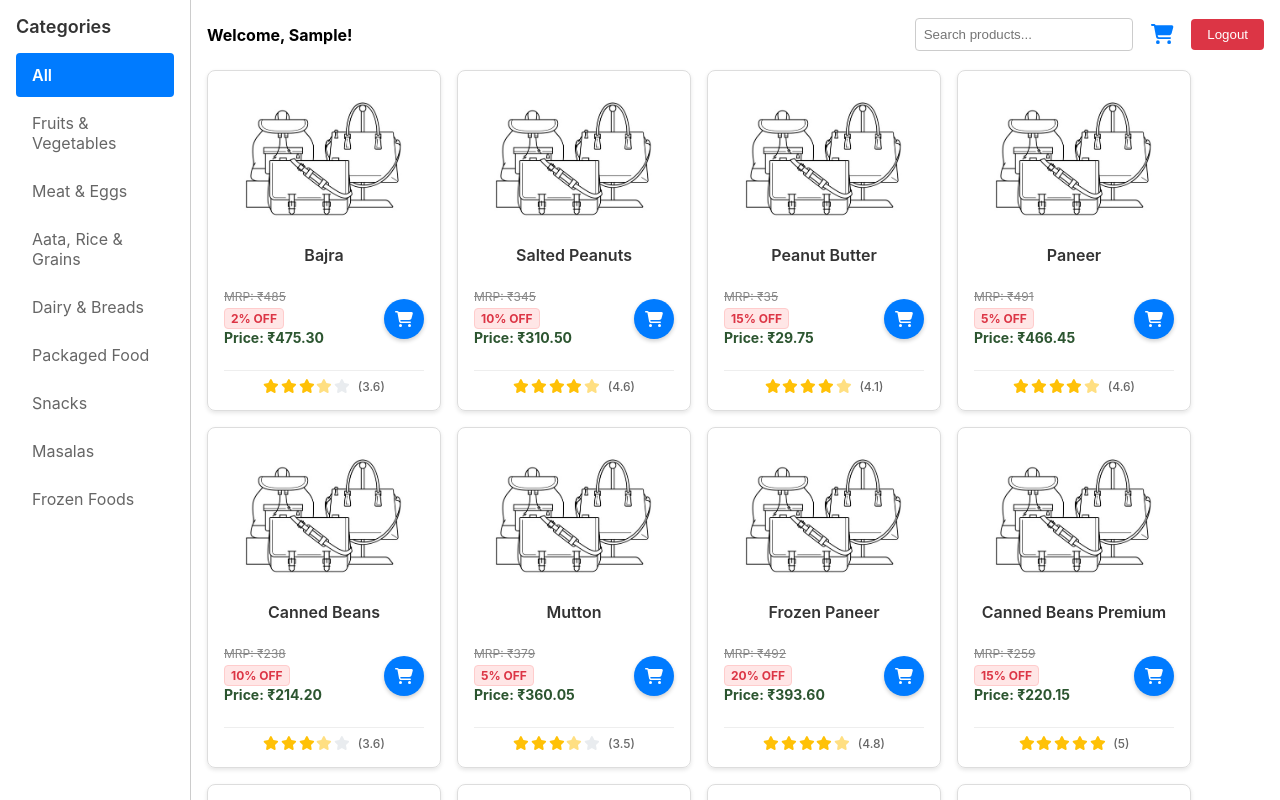
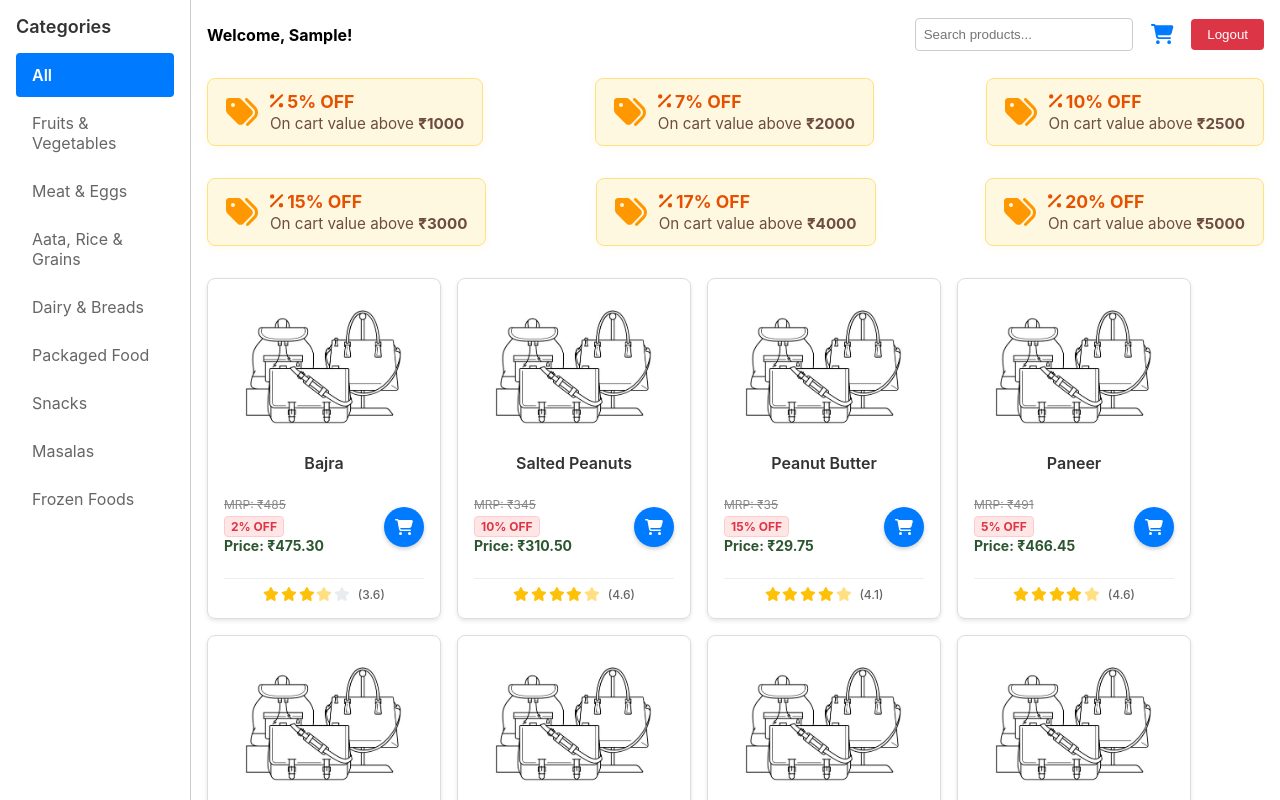
Before and after one commit to alokmind/Ecomm, a React (Create React App) app: page / in a window 1280 px wide. Both pictures are taken after typing "Sample" into the empty fields and a click on the button "Login". Shown: the top 800 px of the page. Built offline with nearby package versions, Linux system fonts and the light colour scheme.

Commit message:
discount adv added

```diff
--- a/src/components/ProductsView.jsx
+++ b/src/components/ProductsView.jsx
@@ -1,8 +1,10 @@
 import { useSelector } from 'react-redux';
+import { FontAwesomeIcon } from '@fortawesome/react-fontawesome';
 import ProductTile from './ProductTile';
 
 function ProductsView() {
   const { items, selectedCategoryID, searchTerm, status } = useSelector((state) => state.products);
+  const discounts = useSelector((state) => state.cart.discounts);
 
   const filteredProducts = items.filter((product) => {
     const matchCategory =
@@ -15,15 +17,74 @@ function ProductsView() {
   if (status === 'failed') return <p>Failed to load data.</p>;
 
   return (
-    <div style={styles.productsGrid}>
-      {filteredProducts.map((product) => (
-        <ProductTile key={product.uniqueItemId} product={product} />
-      ))}
+    <div>
+      {/* Discount Advertisement Banner */}
+      {discounts && discounts.length > 0 && (
+        <div style={styles.discountBannerTiles}>
+          {discounts
+            .slice()
+            .sort((a, b) => a.minTotalCartValue - b.minTotalCartValue)
+            .map((d) => (
+              <div key={d.minTotalCartValue} style={styles.discountTile}>
+                <FontAwesomeIcon icon={['fas', 'tags']} style={styles.discountIcon} />
+                <div>
+                  <div style={styles.discountPercent}>
+                    <FontAwesomeIcon icon={['fas', 'percent']} style={{ marginRight: 4 }} />
+                    <b>{d.discountPercentage}% OFF</b>
+                  </div>
+                  <div style={styles.discountText}>
+                    On cart value above <b>₹{d.minTotalCartValue}</b>
+                  </div>
+                </div>
+              </div>
+            ))}
+        </div>
+      )}
+      <div style={styles.productsGrid}>
+        {filteredProducts.map((product) => (
+          <ProductTile key={product.uniqueItemId} product={product} />
+        ))}
+      </div>
     </div>
   );
 }
 
 const styles = {
+  discountBannerTiles: {
+    display: 'flex',
+    gap: '1rem',
+    marginBottom: '1.5rem',
+    flexWrap: 'wrap',
+    justifyContent: 'space-between',
+  },
+  discountTile: {
+    display: 'flex',
+    alignItems: 'center',
+    background: '#fff8e1',
+    border: '1px solid #ffe082',
+    borderRadius: '8px',
+    padding: '12px 18px',
+    minWidth: '220px',
+    boxShadow: '0 2px 8px rgba(255, 193, 7, 0.08)',
+    margin: '0.5rem 0',
+    transition: 'box-shadow 0.2s',
+  },
+  discountIcon: {
+    color: '#ff9800',
+    fontSize: '2rem',
+    marginRight: '12px',
+  },
+  discountPercent: {
+    color: '#e65100',
+    fontSize: '1.1rem',
+    marginBottom: '2px',
+    display: 'flex',
+    alignItems: 'center',
+  },
+  discountText: {
+    color: '#6d4c41',
+    fontSize: '0.95rem',
+  },
   productsGrid: {
     display: 'flex',
     flexWrap: 'wrap',
```
